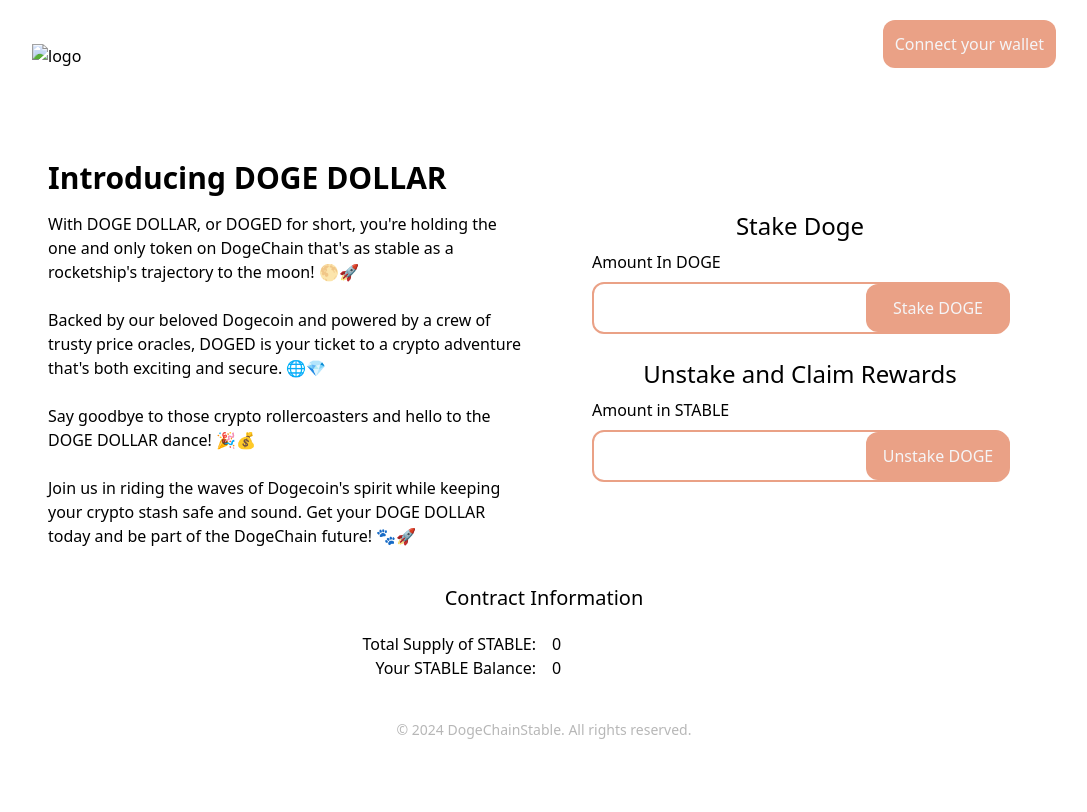
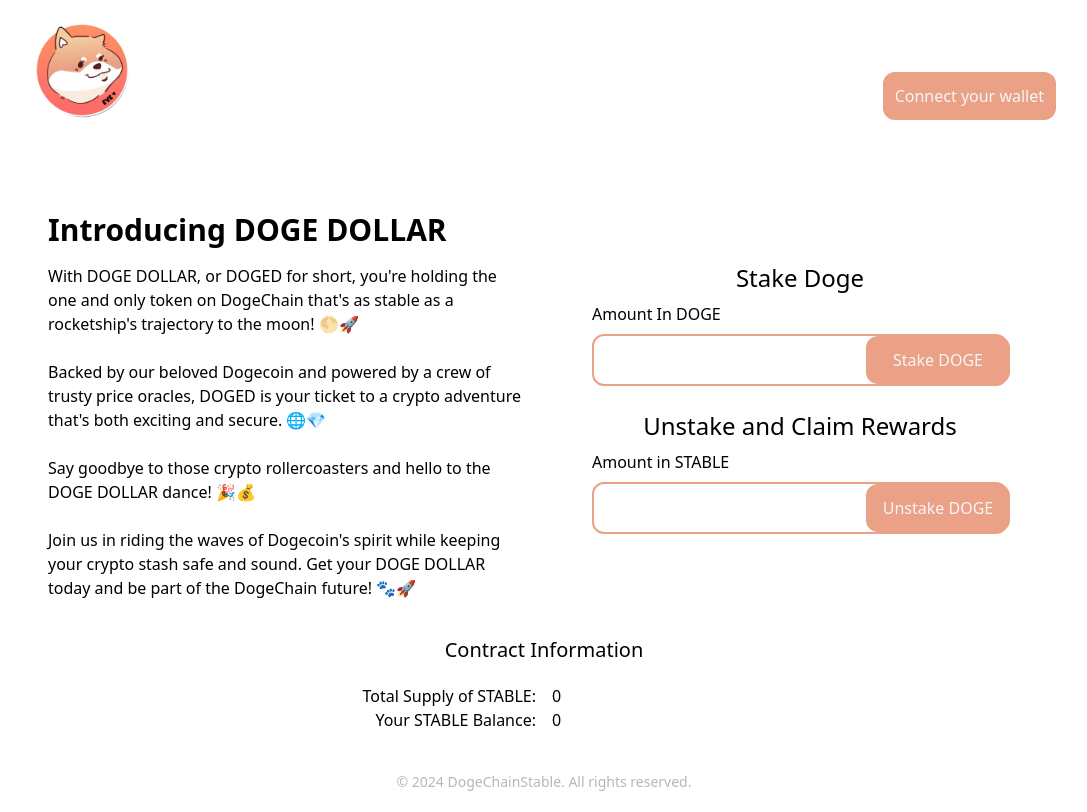
Before and after one commit to topstar210/Doged-Staking-Site, a website: page src/index.html in a window 1280 px wide. Shown: the whole page, without its empty margins (96-1183 px from the left). Drawn offline with nearby package versions, Linux system fonts and the light colour scheme; the site is published under a folder, as on GitHub Pages, so addresses that start at the root find nothing; files whose address does not match are found by name; a web font is replaced by a local one.

Commit message:
bug: fix logo link when build

```diff
--- a/src/index.html
+++ b/src/index.html
@@ -14,7 +14,7 @@
     <div class="mx-auto max-w-5xl">
         <header class="w-full flex justify-between items-end py-5">
             <div class="cursor-pointer">
-                <img src="/logo.png" width="100" alt="logo" />
+                <img src="./logo.png" width="100" alt="logo" />
             </div>
             <button id="connectWallet" class="p-3 bg-[#EAA186] text-[#F5F5F7] rounded-xl">Connect your wallet</button>
             <div id="walletInfo" class="hidden text-lg">Connected Wallet: <span id="connectedWalletAddress">None</span></div>
```
